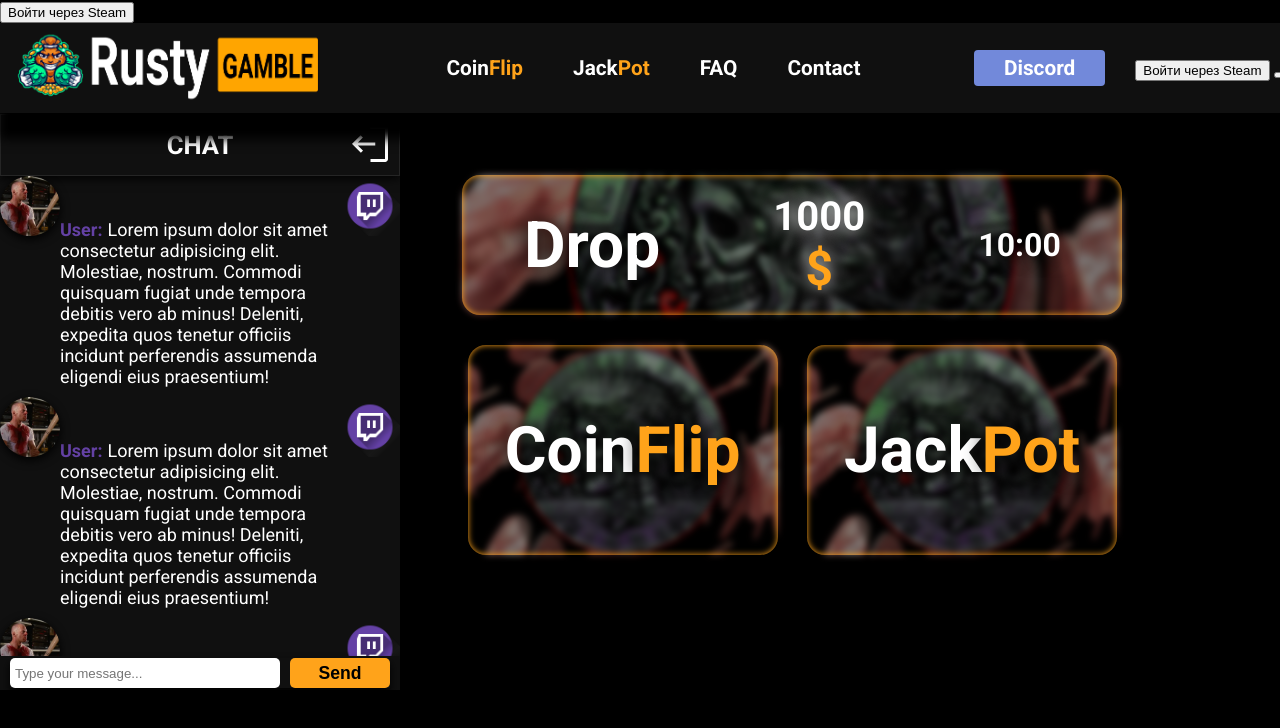
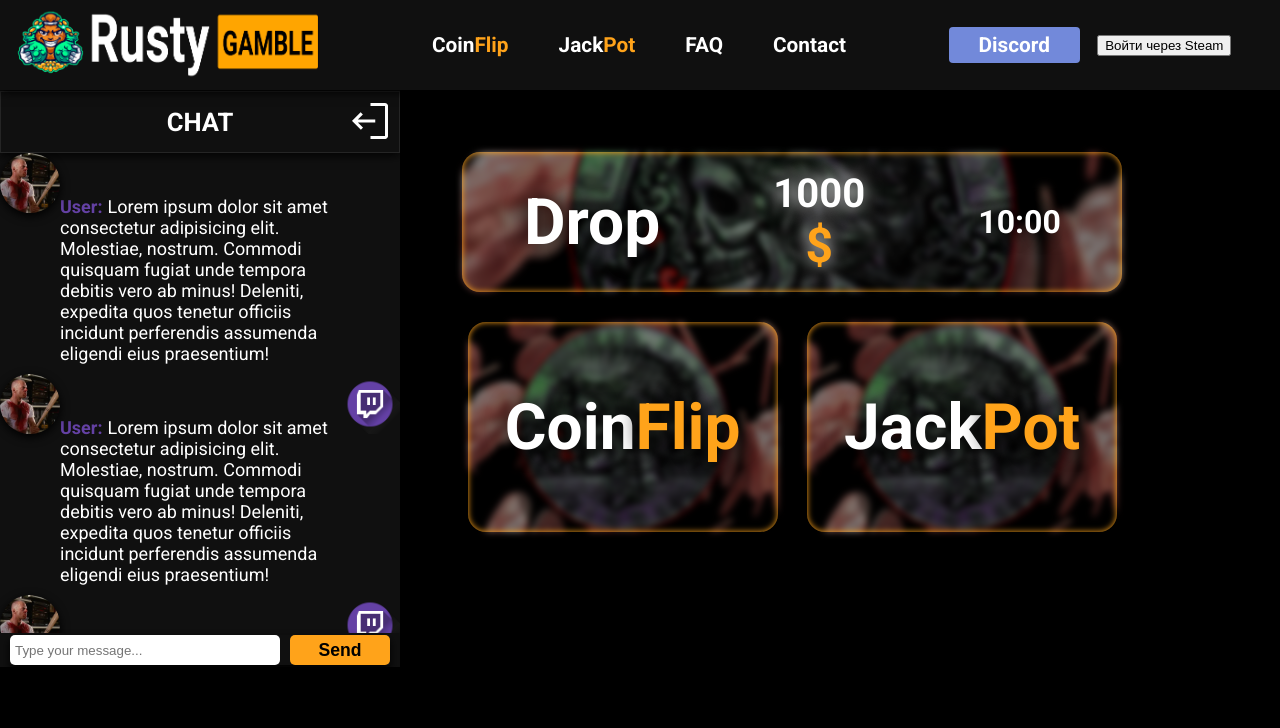
Before and after one commit to scrapperMaster/RustyGambleHub, a React (Create React App) app in the folder frontend/: page / in a window 1280 px wide. Shown: the top 728 px of the page. Built offline with nearby package versions, Linux system fonts and the light colour scheme.

Commit message:
убрал вторую кнопку

```diff
--- a/frontend/src/App.js
+++ b/frontend/src/App.js
@@ -13,8 +13,6 @@
   return (
     <Router>
       <div className="App">
-
-          <SteamLogin/>
         <MainPage></MainPage>
       </div>
     </Router>
--- a/frontend/src/base/Chat.jsx
+++ b/frontend/src/base/Chat.jsx
@@ -55,7 +55,7 @@
             perferendis assumenda eligendi eius praesentium!
           </div>
           <div className="status-icons">
-            <img src="/streamer-icon.png" alt="Streamer Account" />
+
           </div>
         </div>
         <div className="message">
--- a/frontend/src/base/Header.jsx
+++ b/frontend/src/base/Header.jsx
@@ -32,12 +32,11 @@
             </div>
 
             {isMobile ? (
-
                 <>
-
                     <button className={`close-sidebar ${isSidebarOpen ? "" : "open-sidebar"}`} onClick={handleOpenBar}>
                         <img className="bt-burger-img"
-                             src={`${!isSidebarOpen ? "/burger-bt.png" : "/close-bt.png"}`}></img>
+                             src={`${!isSidebarOpen ? "/burger-bt.png" : "/close-bt.png"}`}>
+                         </img>
                     </button>
                     <div className={`right-sidebar ${isSidebarOpen ? "" : "close-right-sidebar"}`}>
                         <nav>
@@ -60,15 +59,10 @@
                             <a className="discord-button" href="#">
                                 Discord
                             </a>
-                            <a className="login-button" href="#">
-                                Login
-                            </a>
                             <SteamLogin/> {/* Вставляем компонент SteamLoginButton */}
                             <button className={`close-sidebar ${isSidebarOpen ? "" : "open-sidebar"}`}
                                     onClick={handleOpenBar}>
-                                {/* ... */}
                             </button>
-                            {/* ... */}
                         </div>
                     </div>
                 </>
@@ -96,13 +90,6 @@
                             Discord
                         </a>
                         <SteamLogin/> {/* Вставляем компонент SteamLoginButton */}
-                        <button
-                            className={`close-sidebar ${isSidebarOpen ? '' : 'open-sidebar'}`}
-                            onClick={handleOpenBar}
-                        >
-                            {/* ... */}
-                        </button>
-                        {/* ... */}
                     </div>
                 </>
             )}
--- a/frontend/src/base/header.css
+++ b/frontend/src/base/header.css
@@ -10,7 +10,7 @@
     justify-content: space-between;
     align-items: center;
     z-index: 2;
-    box-shadow: 0px 2cap 10px black;
+    box-shadow: 0px 2px 10px black;
   }
 
   .logo{
@@ -54,9 +54,16 @@
     color: var(--color_1);
   }
 
+  .buttons{
+    width: 400px;
+    display: flex;
+    align-items: center;
+    margin-right: 50px;
+    justify-content: space-around;
+
+  }
+
   .buttons a {
-    margin-left: 10px;
-    margin-right: 20px;
     padding: 8px 55px;
     border-radius: 4px;
     text-decoration: none;
@@ -71,6 +78,13 @@
   }
 
   .login-button {
+    padding: 8px 55px;
+    border-radius: 4px;
+    text-decoration: none;
+
+    font-size: 1.3rem;
+    font-weight: bold;
+    border: none;
     color: black;
     background-color: var(--color_1);
   }
@@ -81,9 +95,19 @@
       padding: 20px;
     }
 
+    .buttons{
+      width: 300px;
+    }
+
     .buttons a {
-      margin-left: 5px;
-      margin-right: 30px;
+      padding: 6px 30px;
+    }
+
+    .login-form{
+      width: auto;
+    }
+
+    .login-button {
       padding: 6px 30px;
     }
   }
@@ -103,6 +127,7 @@
 
     transform: translateX(0px);
     transition: all 0.15s;
+    box-shadow: -2px 0px 10px rgba(255, 255, 255, 0.142);
   }
 
   .close-right-sidebar{
--- a/frontend/src/main_page/MainPage.jsx
+++ b/frontend/src/main_page/MainPage.jsx
@@ -8,7 +8,6 @@
     return(
         <>
             <Header></Header>
-
             <main>
                 <div className="container">
                     <Chat></Chat>
```
Also changed, not shown: 1 other file (tests, documents, lock files or other folders).
